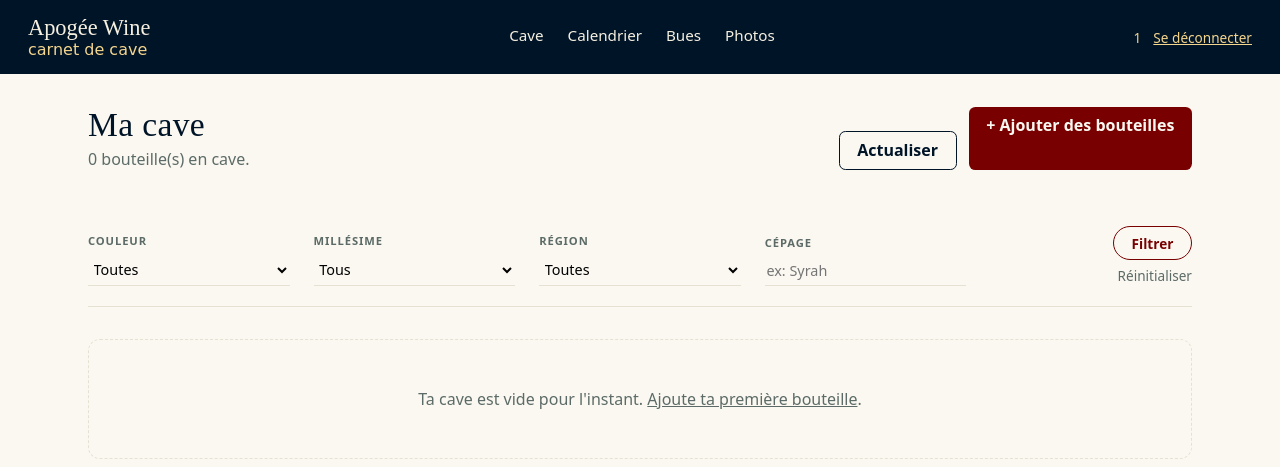
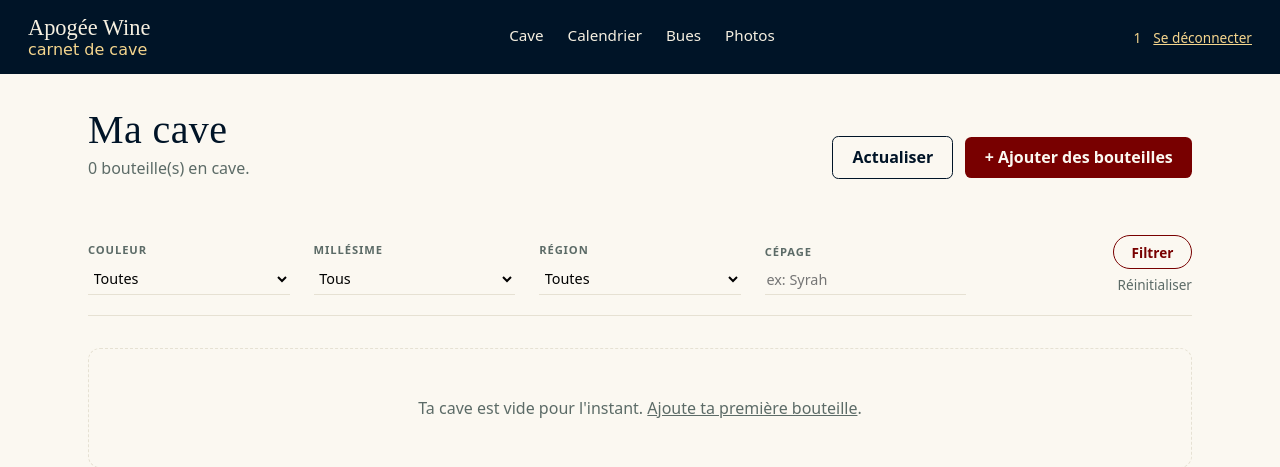
Before and after one commit to capucine-masson/Accords-Mets-Vin, a FastAPI app: template templates/index.html in a window 1280 px wide. Shown: the top 467 px of the page. Run offline with FastAPI, Linux system fonts and the light colour scheme; the template is opened without the code that fills it, so the values that code supplies are empty; the visitor is signed in with stand-in values (Sample User, id 1); some web fonts are replaced.

Commit message:
peaufinage visuel

```diff
--- a/static/style.css
+++ b/static/style.css
@@ -123,7 +123,7 @@ a {
 
 .page-header h1 {
     margin: 0 0 0.25rem;
-    font-size: 2.1rem;
+    font-size: 2.5rem;
 }
 
 .soft, .muted {
@@ -142,20 +142,31 @@ a {
     background: var(--button-bg);
     color: #FBF8F1;
     text-decoration: none;
-    padding: 0.5rem 1.1rem;
+    padding: 0.65rem 1.2rem;
     border-radius: 0.4rem;
     white-space: nowrap;
     display: inline-block;
     border: none;
     cursor: pointer;
-    font: inherit;
+    font-family: inherit;
+    font-size: 1rem;
     font-weight: 600;
     line-height: 1.3;
+    appearance: none;
+    -webkit-appearance: none;
+    vertical-align: middle;
+    box-sizing: border-box;
 }
 
 .header-form {
     max-width: none;
     margin: 0;
+    display: flex;
+    align-items: center;
+}
+
+.header-form button {
+    margin-top: 0;
 }
 
 .button:hover {
@@ -164,6 +175,7 @@ a {
 
 .page-header-actions {
     display: flex;
+    align-items: center;
     gap: 0.75rem;
     flex-wrap: wrap;
 }
```
Also changed, not shown: README.md.
